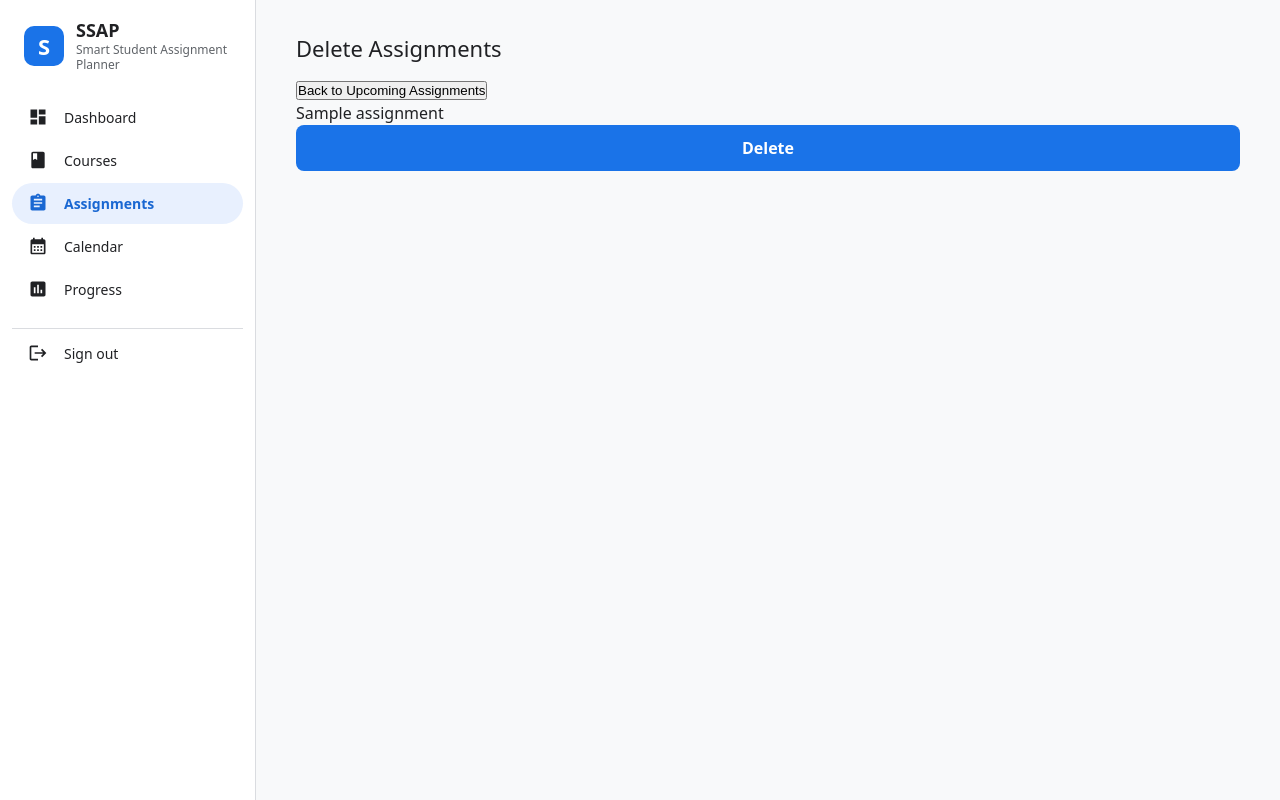
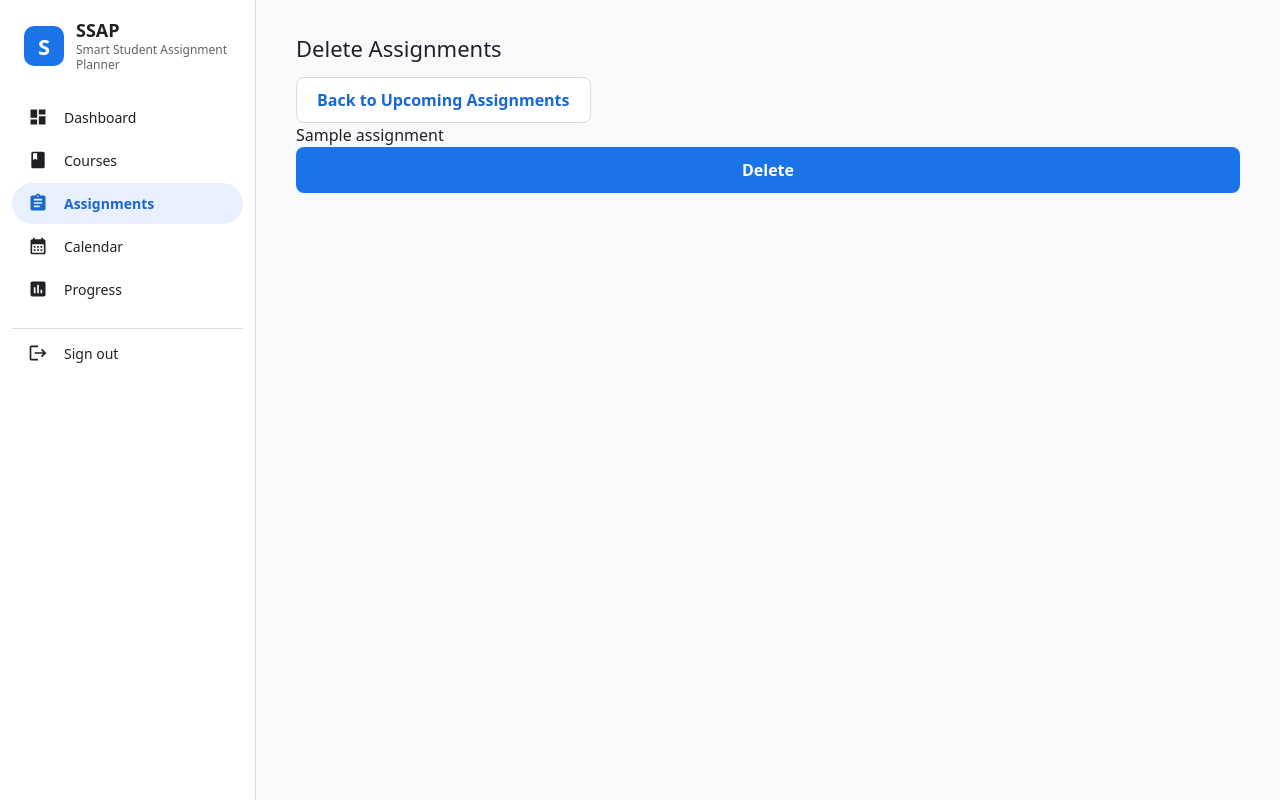
Before and after one commit to BhavyaSura/Smart-Student-Assignment-Planner, a Flask app: page /delete-assignments in a window 1280 px wide. Run offline with Flask 3, Linux system fonts and the light colour scheme; the visitor is signed in with stand-in values (Sample User, id 1); tables that the repository leaves empty hold one stand-in row (values such as "Sample post").

Commit message:
Fix delete assignments back button styling
q
''

```diff
--- a/templates/assignments/delete.html
+++ b/templates/assignments/delete.html
@@ -6,11 +6,9 @@ templates/assignments/delete.html -- Assignments: pick assignments to delete.
 {% block content %}
 
 <h2>Delete Assignments</h2>
-
-<a href="{{ url_for('assignments.upcoming_assignments') }}">
-<button type="button">Back to Upcoming Assignments</button>
+<a href="{{ url_for('assignments.upcoming_assignments') }}" class="button-link button-secondary">
+    Back to Upcoming Assignments
 </a>
-
 {% if assignments %}
 
 {% for assignment in assignments %}
```
